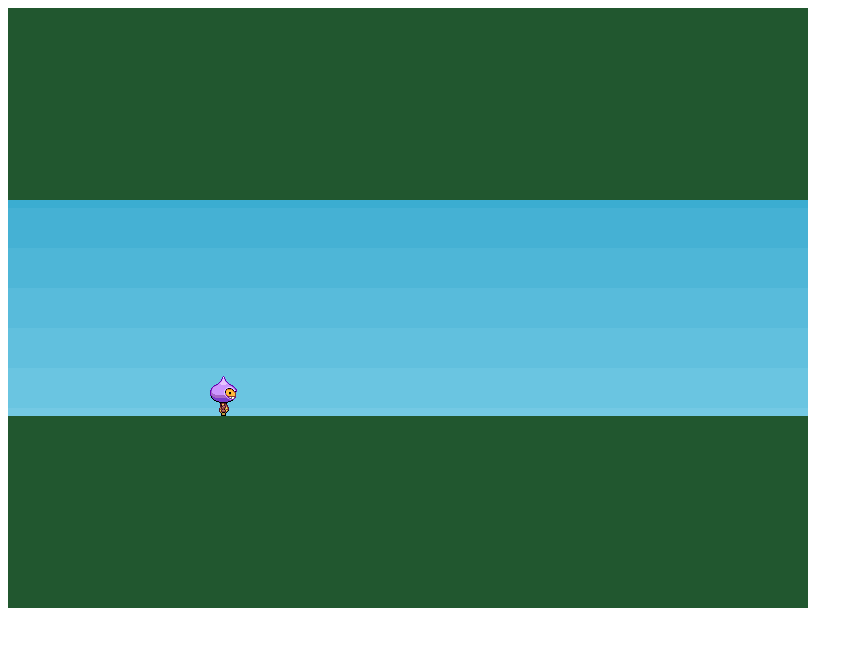
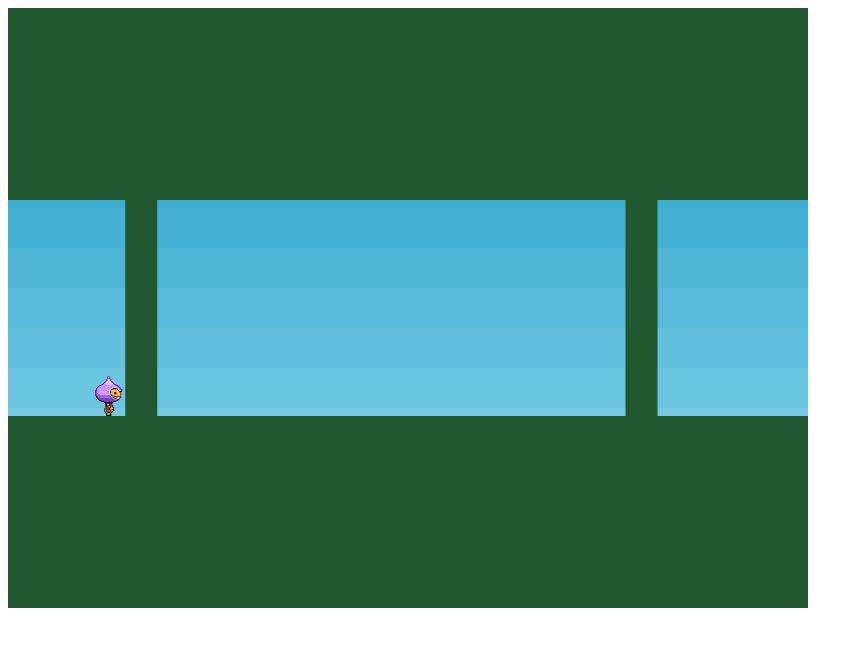
Before and after one commit to zouhairod/magicRun, a plain HTML site: page index.html in a window 1280 px wide. Shown: the whole page, without its empty margins (0-863 px from the left). Drawn offline with Linux system fonts and the light colour scheme; animation ran at ten frames a second.

Commit message:
walls draft

```diff
--- a/index.html
+++ b/index.html
@@ -14,14 +14,32 @@
         var game = new Phaser.Game(800, 600, Phaser.AUTO, '', { preload: preload, create: create, update: update });
         var platforms,
         	player,
-        	cursor;
+        	cursor,
+        	Wall,
+        	wallInterval = 2000;
 
         function preload () {
         	// load images
         	game.load.image('bk', 'img/sky.png');
         	game.load.image('plateform', 'img/platform.png');
         	game.load.spritesheet('dude', 'img/dude.png', 32, 48);
+        	game.load.image('wall', 'img/wall.png');
         }
+
+        Wall = function(x, y, speed) {
+			Phaser.Sprite.call(this, game, x, y, 'wall');
+			game.physics.enable(this, Phaser.Physics.ARCADE);
+			// this.body.immovable = true;
+			this.body.gravity.x = -150;
+        };
+        Wall.prototype = Object.create(Phaser.Sprite.prototype);
+        Wall.prototype.constructor = Wall;
+        Wall.prototype.update = function () {
+	        if (this.x < -this.width) {
+				this.destroy();
+				console.log('wall destroyed');
+			}
+		};
 
         function create () {
         	// enable Arcade  Physics system
@@ -66,6 +84,13 @@
 
 		    cursors = game.input.keyboard.createCursorKeys();
 
+		    game.time.events.loop(wallInterval, addWalls);
+        }
+
+        function addWalls () {
+        	var wall = new Wall(700, 100);
+			game.add.existing(wall);
+			platforms.add(wall);
         }
 
         function update () {
```
Also changed, not shown: img/wall.png (added).
